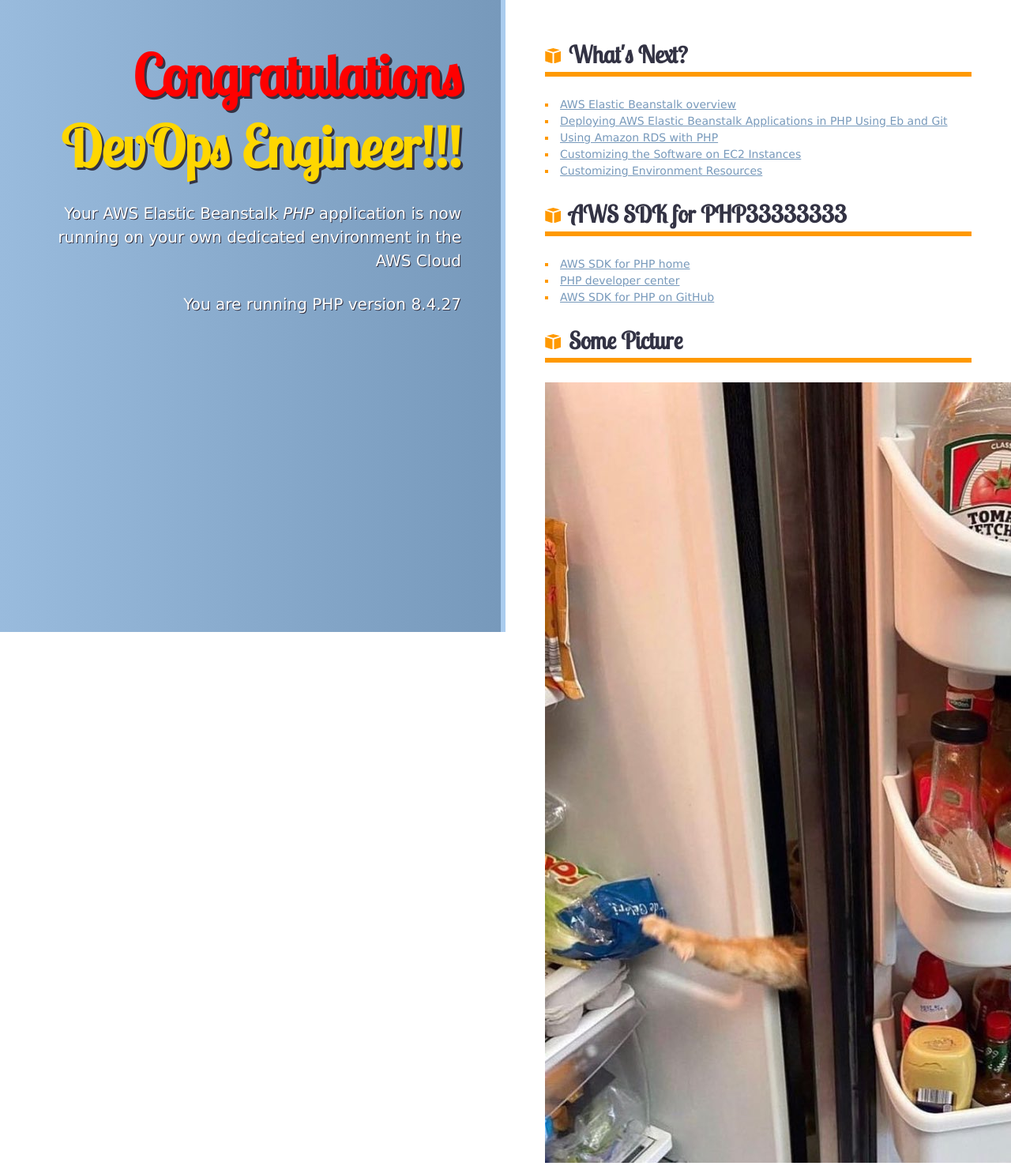
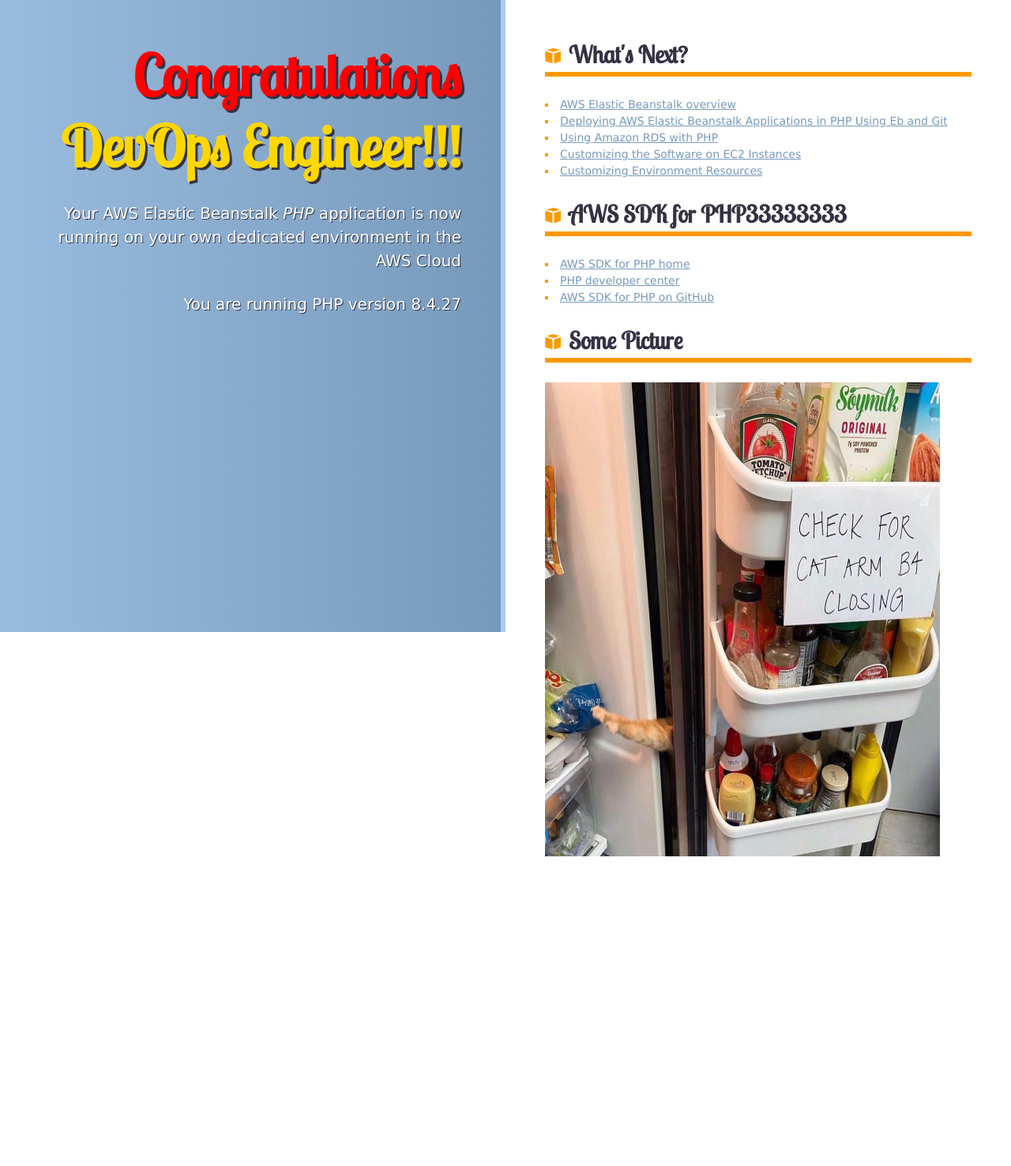
Before and after one commit to Dagora77/php-app-for-jenkins, a PHP site: page / in a window 1280 px wide; the page is wider, and only the part inside the window is pictured. Shown: that part at 79% size. After the commit the page ends 1084 px from the top of that part, so only its background shows below. Run offline with PHP 8.4, Linux system fonts and the light colour scheme.

Commit message:
Update index.php

```diff
--- a/index.php
+++ b/index.php
@@ -45,7 +45,7 @@ else
             <li><a href="https://github.com/aws/aws-sdk-php">AWS SDK for PHP on GitHub</a></li>
         </ul>
 		<h2> Some Picture</h2>
-		<img src="image.jpg">
+		<img src="image.jpg" style="width:500px;height:600px;">
     </section>
 
     <!--[if lt IE 9]><script src="http://css3-mediaqueries-js.googlecode.com/svn/trunk/css3-mediaqueries.js"></script><![endif]-->
```
